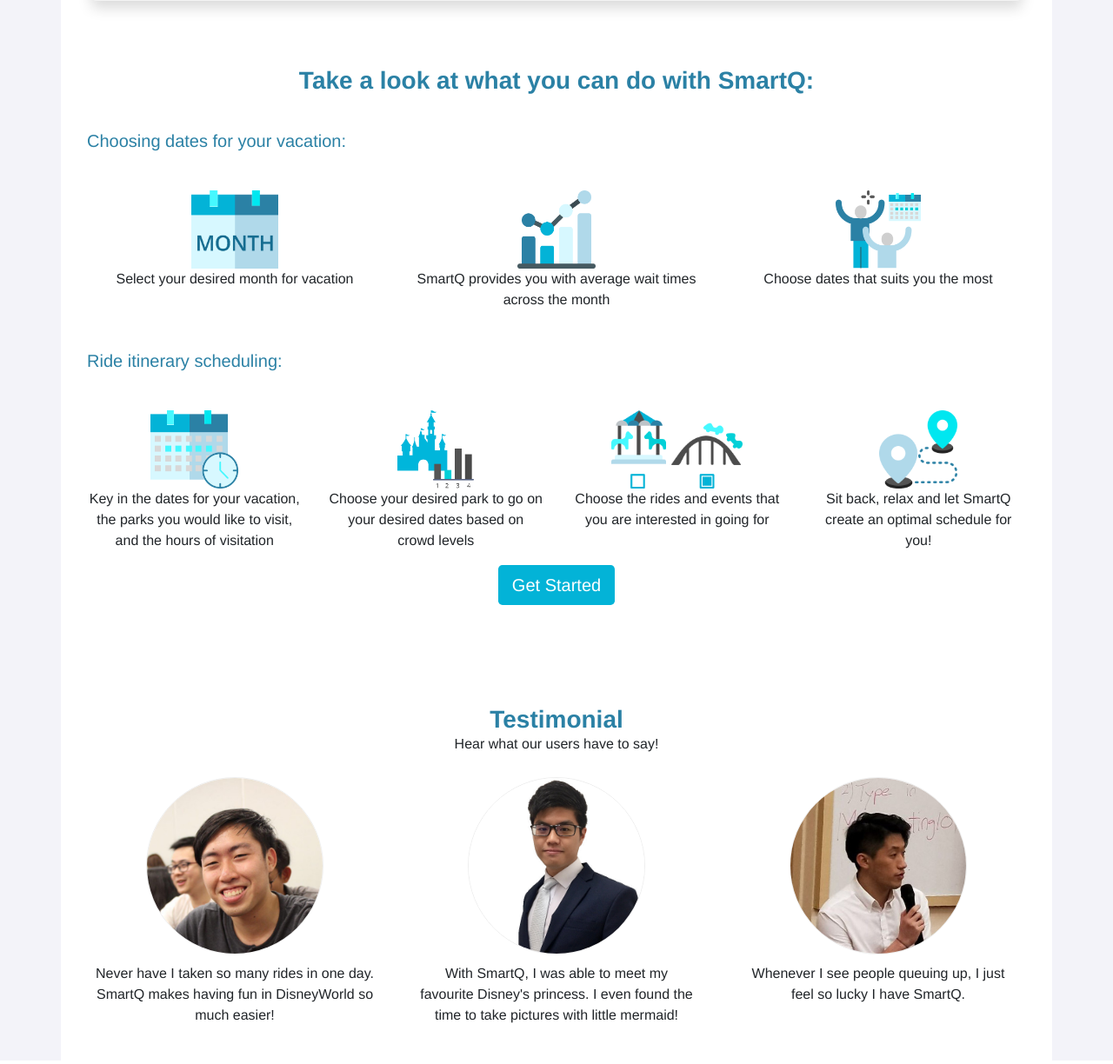
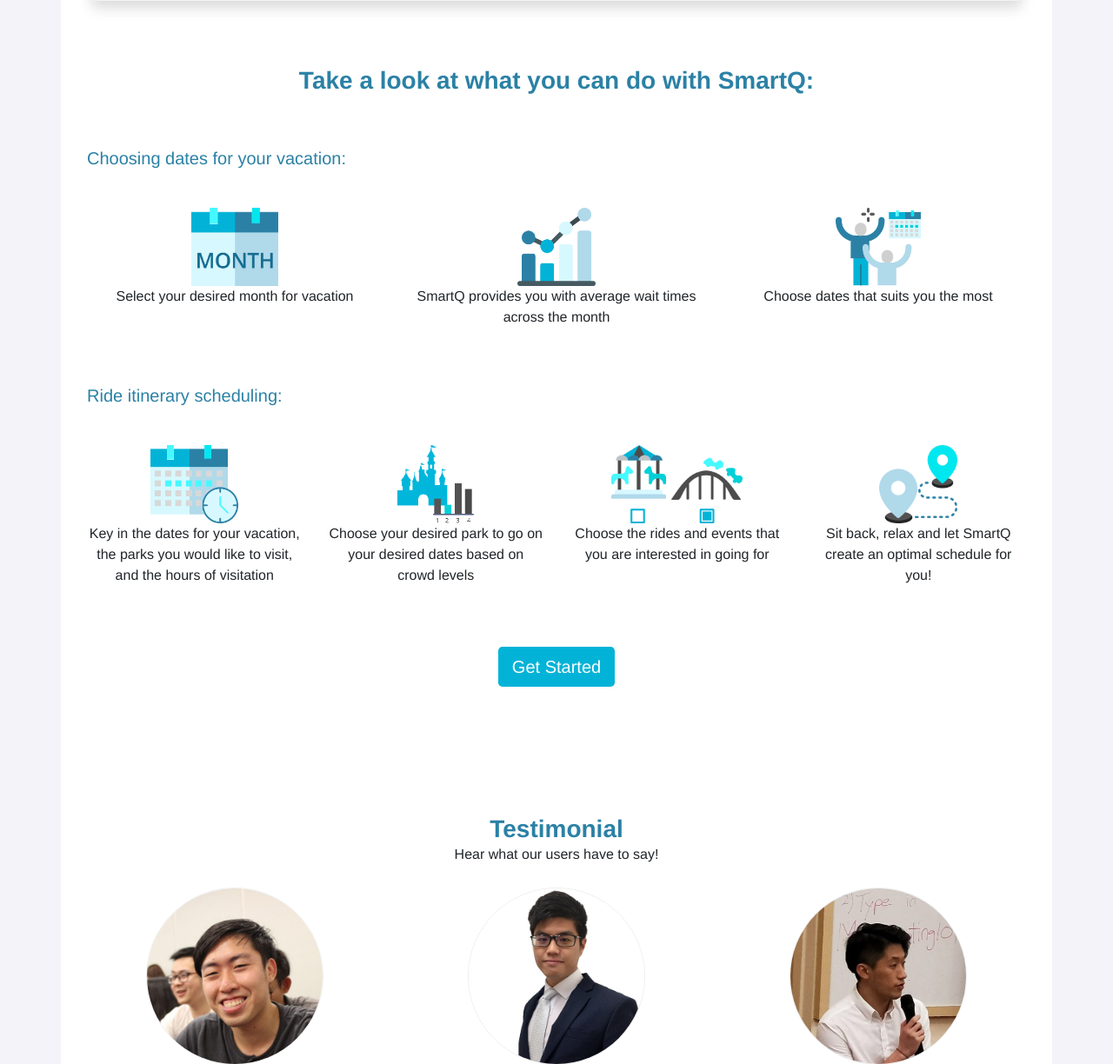
Before and after one commit to loichiilek/data-x_website, a Flask app: page / in a window 1280 px wide. Shown: the part 542-1766 px from the top of the page at 87% size. Before the commit the page ends 1719 px from the top, so only its background shows below. Run offline with Flask 2, Linux system fonts and the light colour scheme; some libraries are stand-ins or nearby versions.

Commit message:
edited padding/margins

```diff
--- a/datax_website/static/css/main.css
+++ b/datax_website/static/css/main.css
@@ -49,7 +49,7 @@ body {
     text-align: left;
     color: #2B81A5;
     margin: 0;
-    padding-top: 30px;
+    padding-top: 50px;
     padding-bottom: 15px;
 }
 
@@ -66,6 +66,7 @@ body {
 }
 .getStartedButton{
     text-align: center;
+    margin: 5% 0 3% 0;
 }
 .btn.btn-info{
     text-align: center;
```
